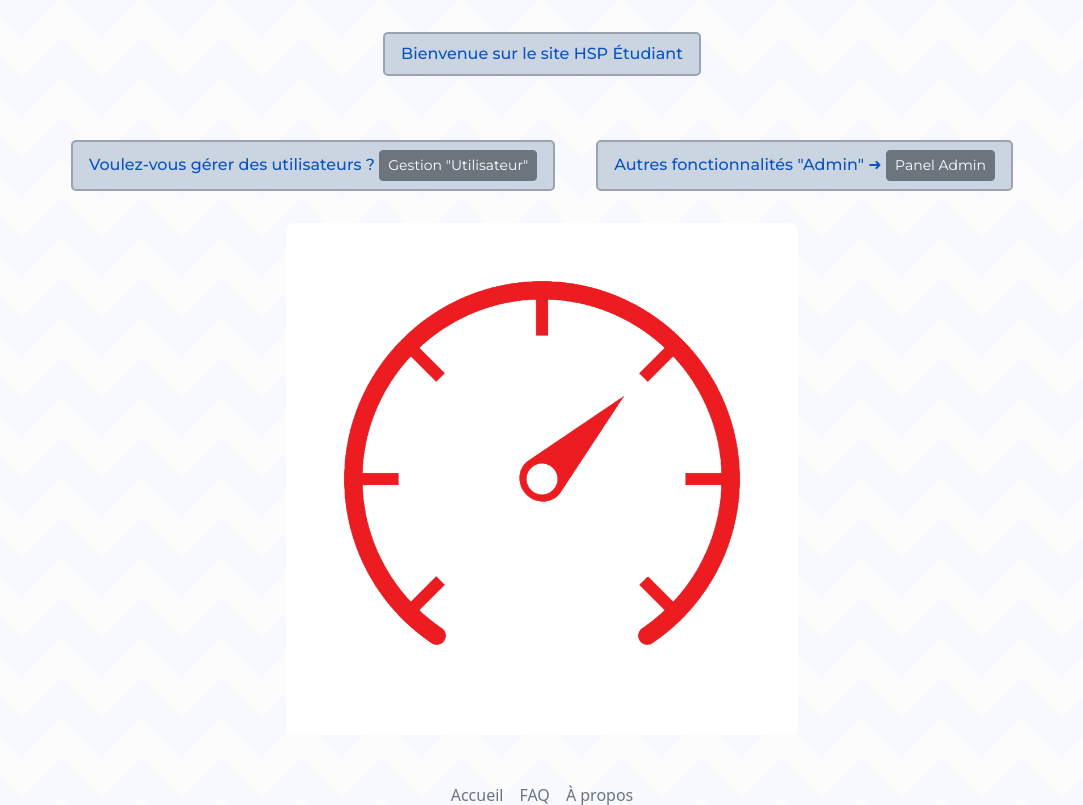
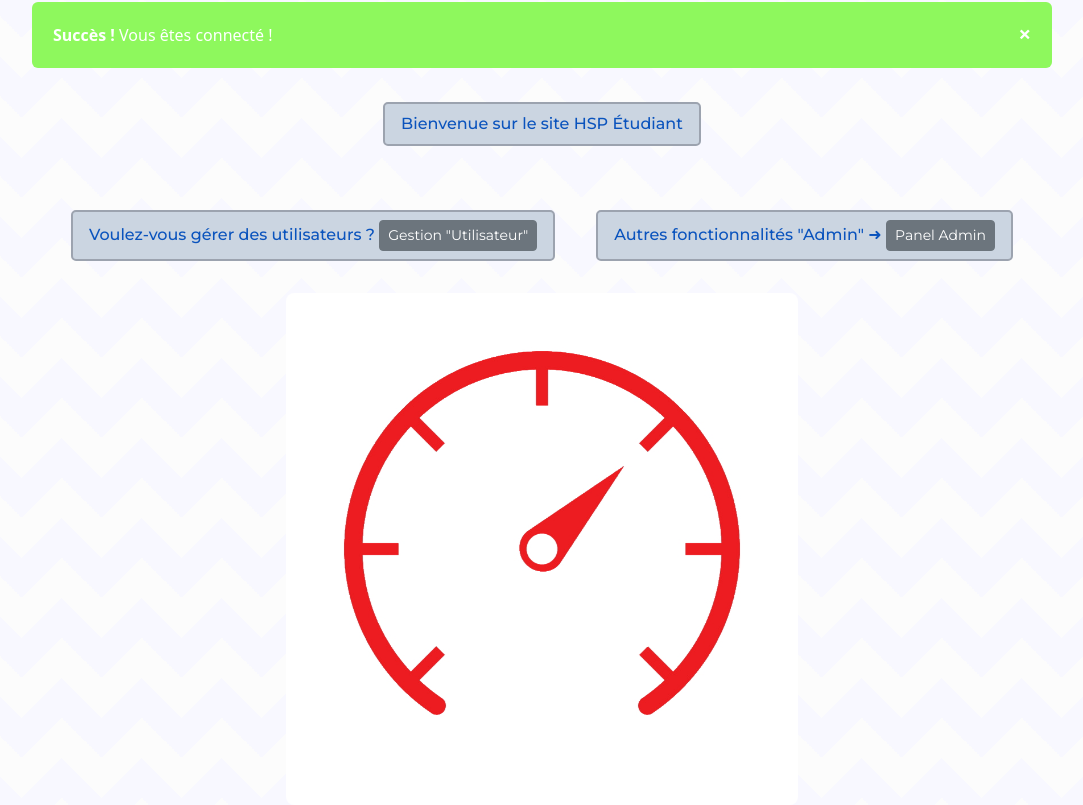
Before and after one commit to TRAN-Ki/ktnslrhls-hsp, a PHP site: page /vue/panelAdmin/homeAdmin.php in a window 1280 px wide. Shown: the part 82-887 px from the top of the page, without its empty margins (98-1181 px from the left). Run offline with PHP 8.4, Linux system fonts and the light colour scheme; the visitor is signed in with stand-in values (Sample User, id 1); some libraries are stand-ins or nearby versions.

Commit message:
fix: gestion d'erreur (50%)

```diff
--- a/assets/css/styles.css
+++ b/assets/css/styles.css
@@ -1,23 +1,4 @@
-.alert {
-    padding: 20px;
-    background-color: #f44336;
-    color: white;
-}
 
-.closebtn {
-    margin-left: 15px;
-    color: white;
-    font-weight: bold;
-    float: right;
-    font-size: 22px;
-    line-height: 20px;
-    cursor: pointer;
-    transition: 0.3s;
-}
-
-.closebtn:hover {
-    color: black;
-}
 
 .bg-slate-200 {
     --tw-bg-opacity: 1;
--- a/src/traitement/traitement-login.php
+++ b/src/traitement/traitement-login.php
@@ -16,6 +16,7 @@ if ($verif){
         $_SESSION['isAdmin'] = $res['admin'];
         $_SESSION['idAdmin'] = $res['id_utilisateur'];
         $_SESSION['emailAdmin'] = $_POST['email'];
+        $_SESSION['e'] = 'sucess';
         echo "admin";
     }
     if ($res['admin'] == 0 && $res['actif'] == 0) {
--- a/vue/panelAdmin/homeAdmin.php
+++ b/vue/panelAdmin/homeAdmin.php
@@ -113,6 +113,28 @@ else if ($_SESSION['isAdmin'] == 1){
                 background-size: 80px 80px;
                 background-repeat: repeat;
             }
+
+                .alert {
+                    padding: 20px;
+                    background-color: #8ef85d;
+                    color: white;
+                    margin: 2px;
+                }
+
+                .closebtn {
+                    margin-left: 15px;
+                    color: white;
+                    font-weight: bold;
+                    float: right;
+                    font-size: 22px;
+                    line-height: 20px;
+                    cursor: pointer;
+                    transition: 0.3s;
+                }
+
+                .closebtn:hover {
+                    color: black;
+                }
         </style>
 
     </head>
@@ -149,6 +171,21 @@ else if ($_SESSION['isAdmin'] == 1){
         </div>
     </header>
     <div class="container mx-auto px-32">
+        <?php
+
+        if (isset($_SESSION['e'])){
+            if ($_SESSION['e'] == "sucess"){
+                ?>
+                <div class="alert">
+                    <span class="closebtn" onclick="this.parentElement.style.display='none';">&times;</span>
+                    <strong>Succès !</strong> Vous êtes connecté !
+                </div>
+                <?php
+                unset($_SESSION['e']);
+            }
+        }
+
+        ?>
         <div class="main-page">
             <div class="box-1 my-8 bg-slate-300 border-gray-400">
                 Bienvenue sur le site HSP Étudiant
```
Also changed, not shown: vue/voir_offre.php (+20 -0 lines).
